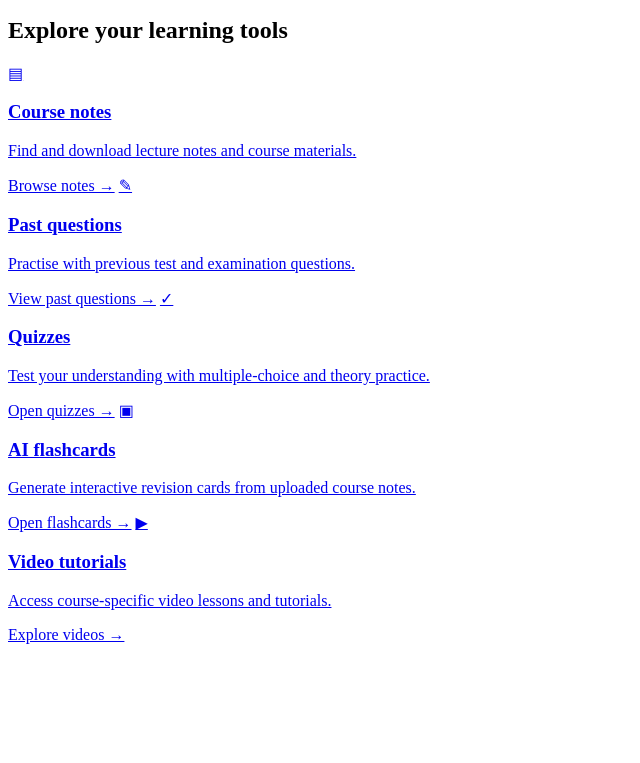
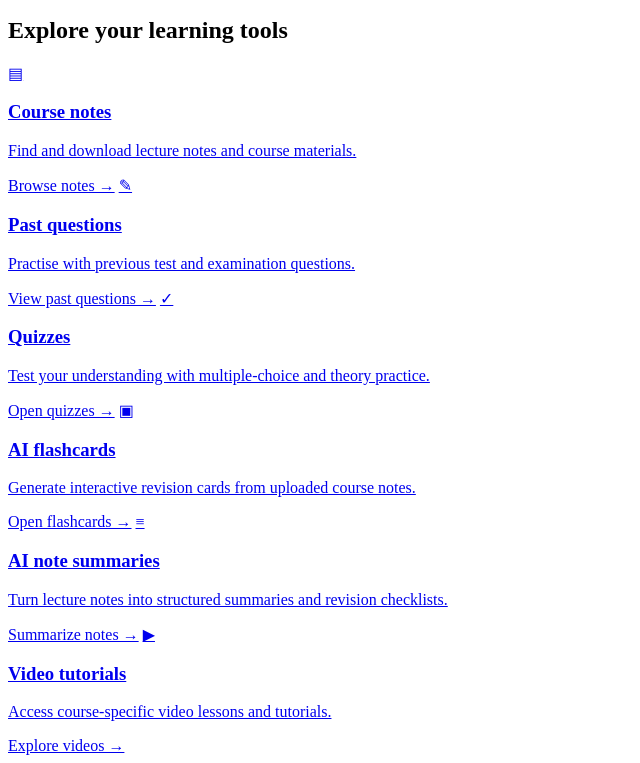
Before and after one commit to sheddykid/uni-verse, a website with bundled scripts: page student.html in a window 1280 px wide. Shown: the part 182-945 px from the top of the page, without its empty margins (0-640 px from the left). Before the commit the page ends 834 px from the top, so only its background shows below. Built offline with nearby package versions, Linux system fonts and the light colour scheme; a script that the page names is missing.

Commit message:
Add AI note summaries to student learning hub

```diff
--- a/student.html
+++ b/student.html
@@ -8,6 +8,7 @@
 <a class="feature hub-feature" href="./past-questions.html"><span class="hub-icon" aria-hidden="true">✎</span><h3>Past questions</h3><p class="muted">Practise with previous test and examination questions.</p><span class="hub-link">View past questions →</span></a>
 <a class="feature hub-feature" href="./quizzes.html"><span class="hub-icon" aria-hidden="true">✓</span><h3>Quizzes</h3><p class="muted">Test your understanding with multiple-choice and theory practice.</p><span class="hub-link">Open quizzes →</span></a>
 <a class="feature hub-feature" href="./flashcards.html"><span class="hub-icon" aria-hidden="true">▣</span><h3>AI flashcards</h3><p class="muted">Generate interactive revision cards from uploaded course notes.</p><span class="hub-link">Open flashcards →</span></a>
+<a class="feature hub-feature" href="./note-summarizer.html"><span class="hub-icon" aria-hidden="true">≡</span><h3>AI note summaries</h3><p class="muted">Turn lecture notes into structured summaries and revision checklists.</p><span class="hub-link">Summarize notes →</span></a>
 <a class="feature hub-feature" href="./videos.html"><span class="hub-icon" aria-hidden="true">▶</span><h3>Video tutorials</h3><p class="muted">Access course-specific video lessons and tutorials.</p><span class="hub-link">Explore videos →</span></a>
 </div></section></main>
 <script type="module" src="./assets/js/student.js"></script></body></html>
```
